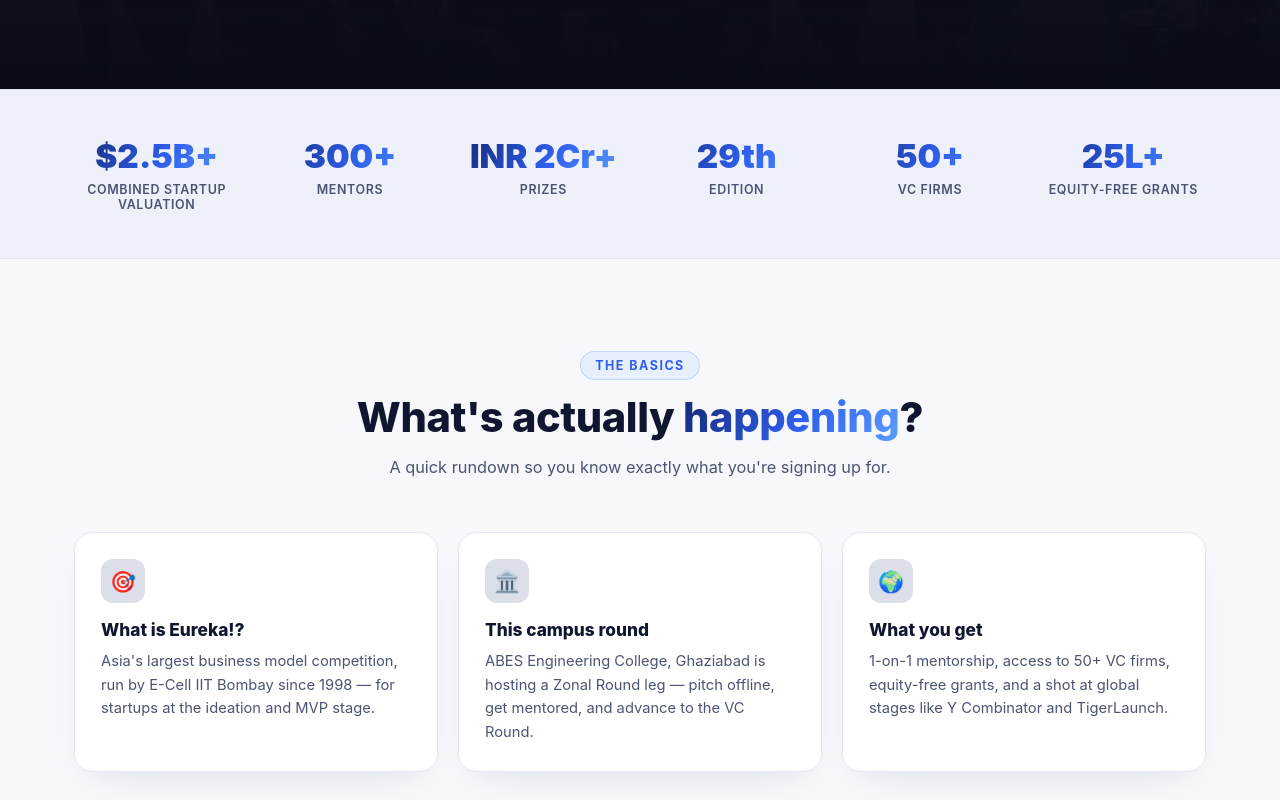
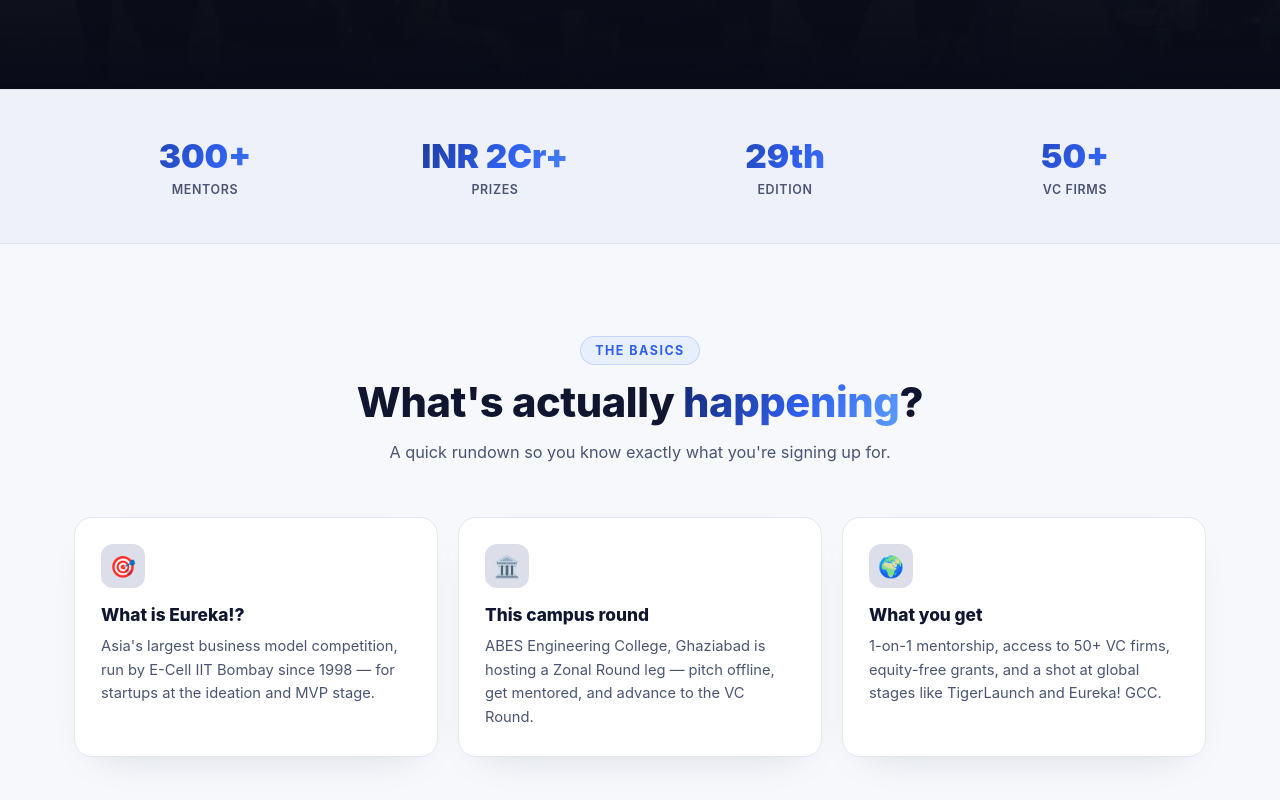
Before and after one commit to codexshivansh/eureca26-abes, a React (Vite) app: page / in a window 1280 px wide. Shown: the part 1040-1840 px from the top of the page. Built offline with nearby package versions, Linux system fonts and the light colour scheme.

Commit message:
Remove unverifiable stats ($2.5B+ valuation, 25L+ grants) and unconfirmed YC reward claim; adjust grid layouts

```diff
--- a/src/components/About.jsx
+++ b/src/components/About.jsx
@@ -14,7 +14,7 @@
   {
     icon: "🌍",
     title: "What you get",
-    desc: "1-on-1 mentorship, access to 50+ VC firms, equity-free grants, and a shot at global stages like Y Combinator and TigerLaunch.",
+    desc: "1-on-1 mentorship, access to 50+ VC firms, equity-free grants, and a shot at global stages like TigerLaunch and Eureka! GCC.",
   },
 ];
 
--- a/src/data/eureka.js
+++ b/src/data/eureka.js
@@ -2,12 +2,10 @@
 // This campus page covers the ABES Engineering College, Ghaziabad round of EUREKA '26.
 
 export const STATS = [
-  { value: "$2.5B+", label: "Combined Startup Valuation" },
   { value: "300+", label: "Mentors" },
   { value: "INR 2Cr+", label: "Prizes" },
   { value: "29th", label: "Edition" },
   { value: "50+", label: "VC Firms" },
-  { value: "25L+", label: "Equity-Free Grants" },
 ];
 
 export const TIMELINE = [
@@ -53,10 +51,6 @@
   {
     title: "Eureka! GCC",
     desc: "Selected startups pitch at Eureka! GCC — organized with Gulf Islamic Investments (GII), connecting founders with investors across the GCC region.",
-  },
-  {
-    title: "Y Combinator",
-    desc: "Get directly interviewed by a General Partner from YC, with the potential to secure funding of up to $500,000.",
   },
   {
     title: "TigerLaunch",
--- a/src/index.css
+++ b/src/index.css
@@ -525,13 +525,7 @@
 
 @media (min-width: 720px) {
   .stats-grid {
-    grid-template-columns: repeat(3, 1fr);
-  }
-}
-
-@media (min-width: 1000px) {
-  .stats-grid {
-    grid-template-columns: repeat(6, 1fr);
+    grid-template-columns: repeat(4, 1fr);
   }
 }
 
@@ -749,9 +743,9 @@
   margin-top: 10px;
 }
 
-@media (min-width: 760px) {
+@media (min-width: 640px) {
   .rewards-grid {
-    grid-template-columns: repeat(3, 1fr);
+    grid-template-columns: repeat(2, 1fr);
   }
 }
 
```
